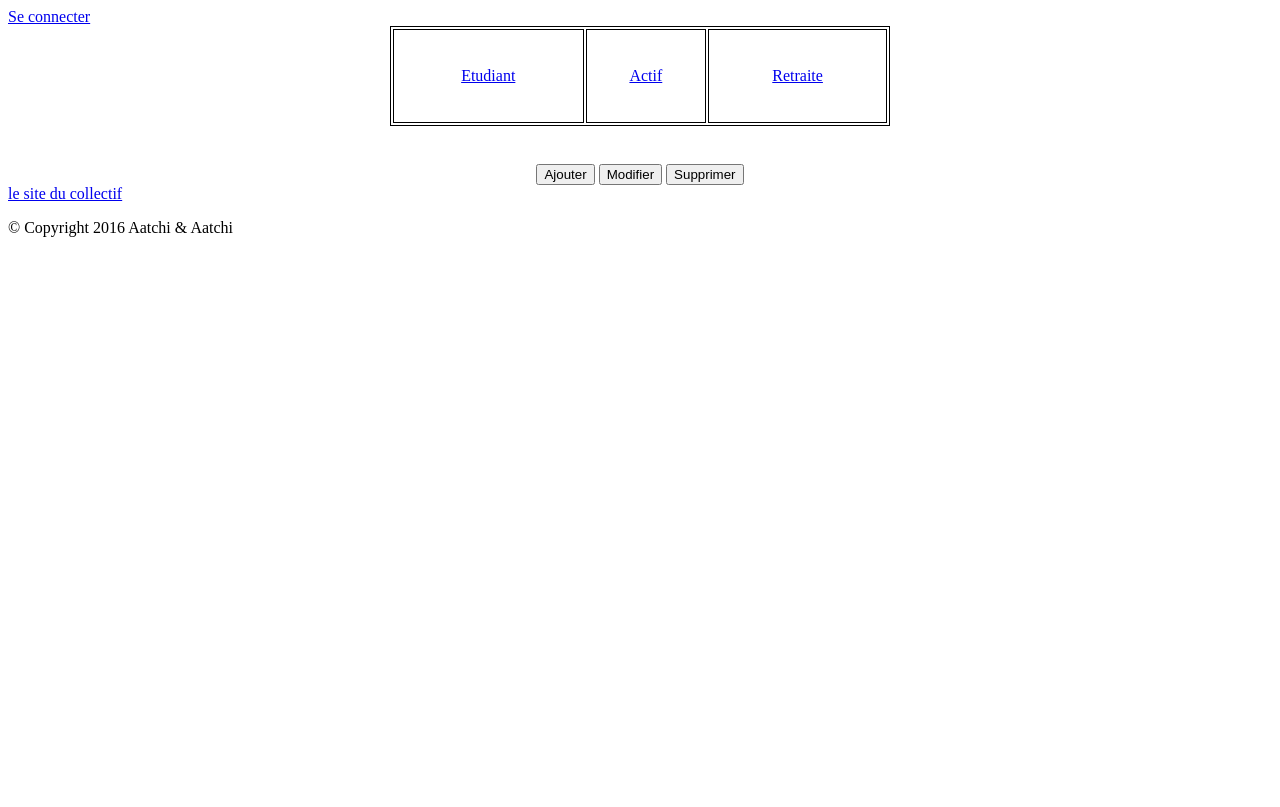
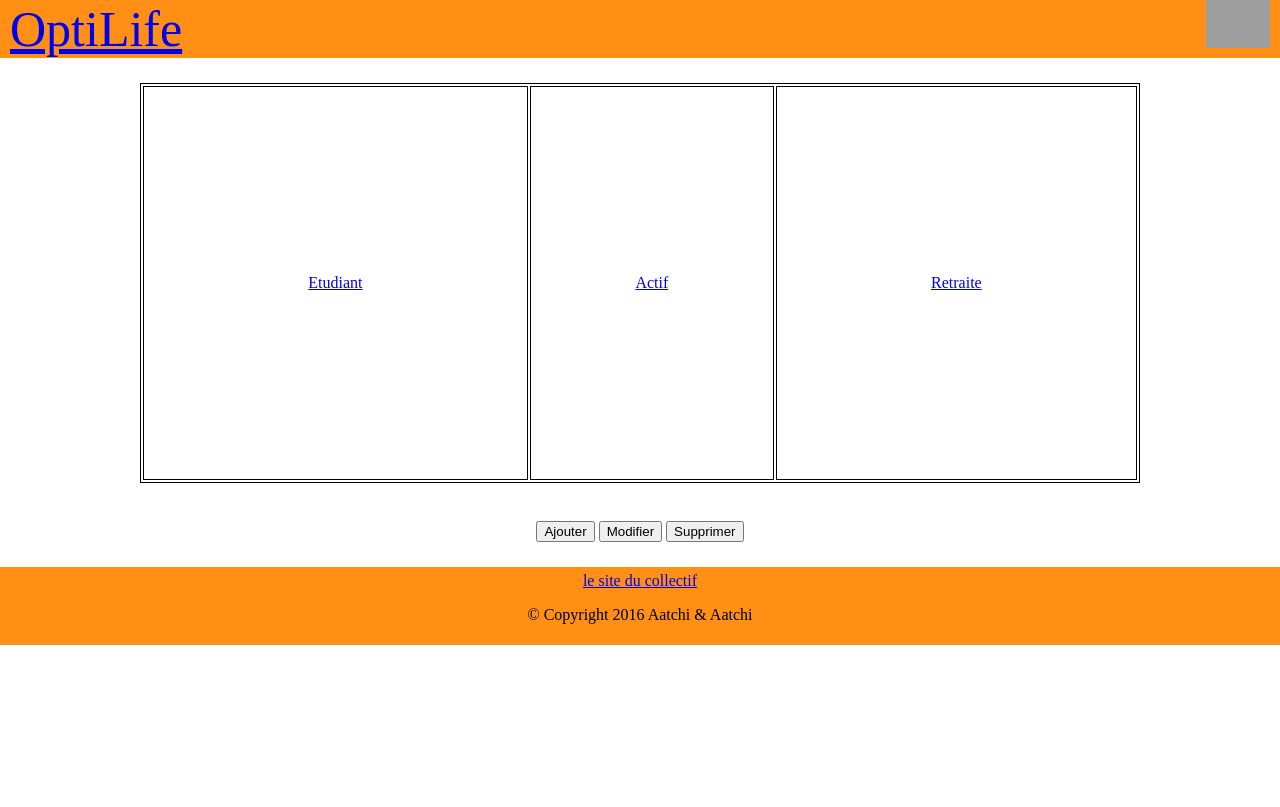
Before and after one commit to hugobaran/OptiLife, a PHP site: page /html/edt.php in a window 1280 px wide. Before the commit the page ends 237 px from the top, so only its background shows below. Run offline with PHP 8.4, Linux system fonts and the light colour scheme; grey boxes are pictures that could not be loaded.

Commit message:
Modification footer & header
ajout css

```diff
--- a/css/edt.css
+++ b/css/edt.css
@@ -1,8 +1,8 @@
 .representation{
 	margin:auto;
 	border:solid 1px;
-	height:100px;
-	width:500px;
+	height:400px;
+	width:1000px;
 	margin-bottom: 3%;
 }
 
--- /dev/null
+++ b/css/footer.css
@@ -0,0 +1,9 @@
+#footer{
+	background-color:#FF8F15;
+	margin-top:25px;
+	margin-bottom:-15px;
+	margin-left:-8px;
+	margin-right:-8px;
+	text-align:center;
+	padding:5px;
+}
--- /dev/null
+++ b/css/header.css
@@ -0,0 +1,18 @@
+#header{
+	background-color:#FF8F15;
+	margin-bottom:25px;
+	margin-top:-8px;
+	margin-left:-8px;
+	margin-right:-8px;
+}
+
+#nom{
+	font-size:50px;
+	margin-left:10px;
+}
+
+#logo_profil{
+	margin-right:10px;
+	width:5%;
+	float:right
+}
--- a/html/footer.html
+++ b/html/footer.html
@@ -1,9 +1,9 @@
 <html>
-
-
-	<footer>
-	<a href="http://aatchi.fr/"> le site du collectif </a>
-	<p name="copyright" id="copyright" >&copy Copyright 2016 Aatchi & Aatchi  </p>
-
-	</footer>
+	<head>
+		<link rel="stylesheet" href="../css/footer.css" type="text/css" />
+	</head>
+	<div id="footer">
+		<a href="http://aatchi.fr/"> le site du collectif </a>
+		<p name="copyright" id="copyright" >&copy Copyright 2016 Aatchi & Aatchi  </p>
+	</div>
 </html>
--- a/html/header.html
+++ b/html/header.html
@@ -1,11 +1,9 @@
 <html>
 	<head>
-	<a name="connexion" id="connexion" href="connexion.html">Se connecter</a>
-
+		<link rel="stylesheet" href="../css/header.css" type="text/css" />
 	</head>
-
-
-
-
-
+	<div id="header">
+		<a href="accueil.php" id="nom">OptiLife</a>
+		<img src="../img/profil" id="logo_profil"/>
+	</div>
 </html>
```
Also changed, not shown: img/profil.png (added).
